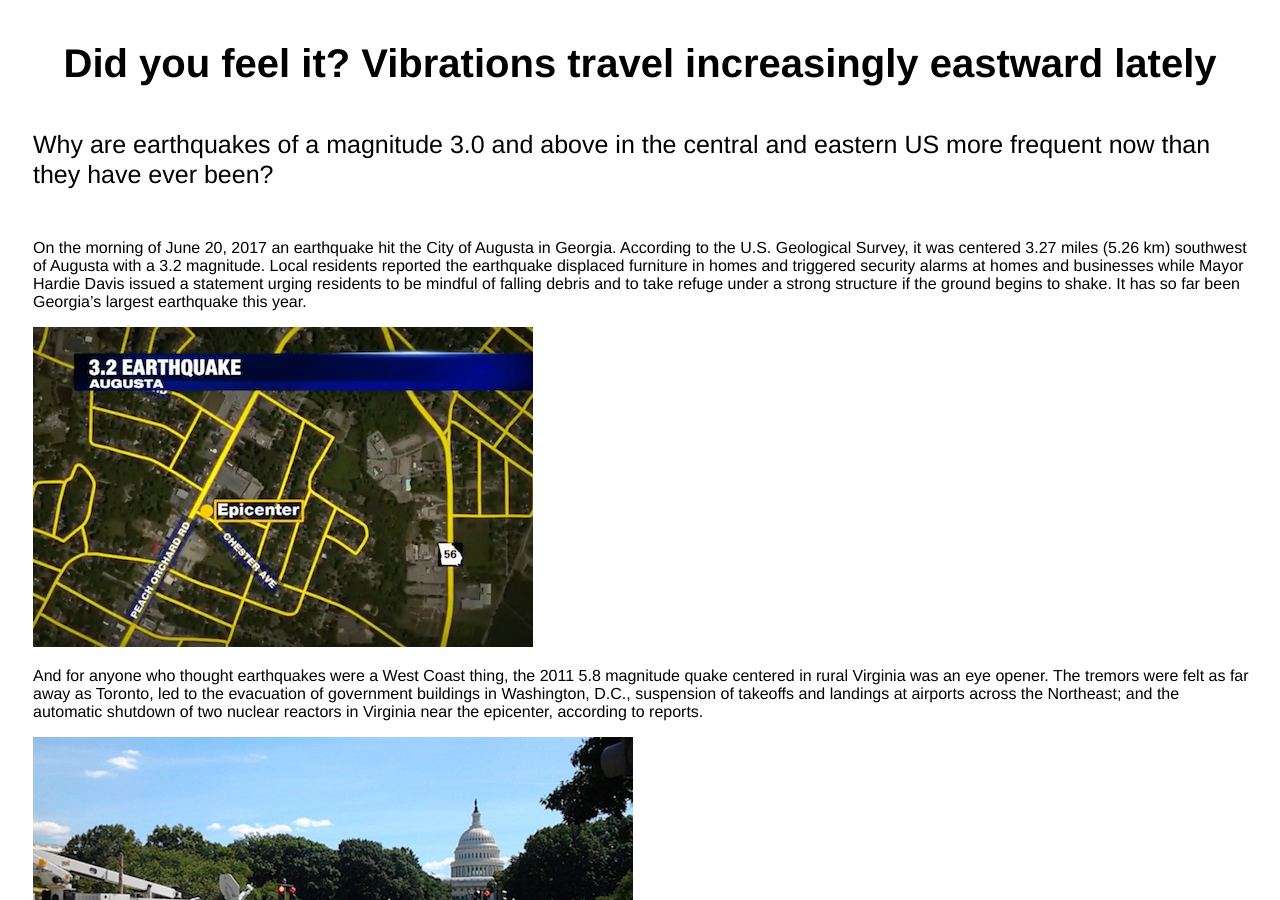
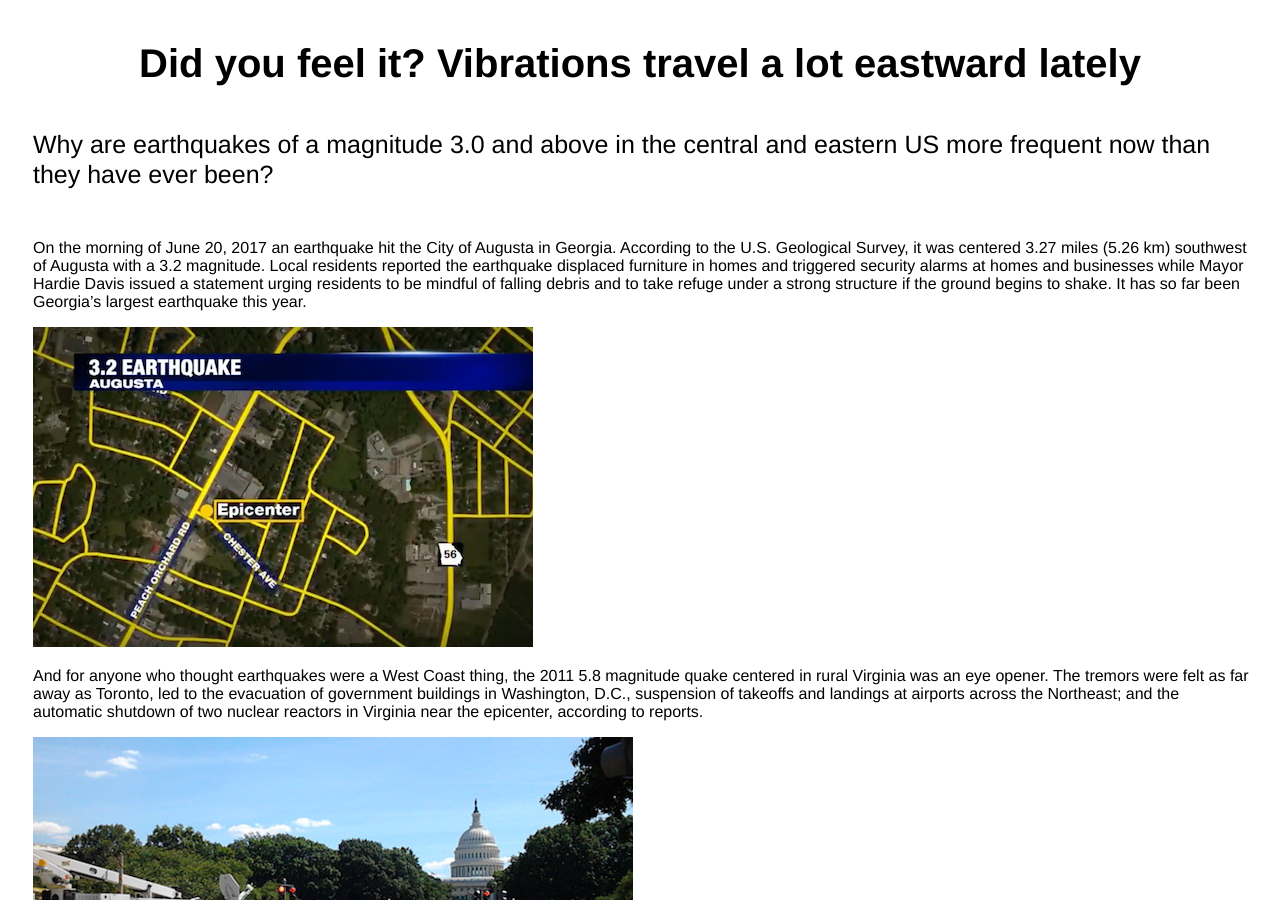
Before and after one commit to chrgavalas/data-projects, a Jekyll site: the page docs/US-Earthquakes/index.html, which Jekyll copies as it is, in a window 1280 px wide and 900 px high. Built offline with Jekyll 4.4.1, drawn with Linux system fonts in a browser that asks for light colours.

Commit message:
Earthquakes

```diff
--- a/docs/US-Earthquakes/index.html
+++ b/docs/US-Earthquakes/index.html
@@ -7,7 +7,7 @@
     <title>Data Studio Menu</title>
   </head>
   <body>
-  <h1 class="restaurant">Did you feel it? Vibrations travel increasingly eastward lately</h1>
+  <h1 class="restaurant">Did you feel it? Vibrations travel a lot eastward lately</h1>
   <div class="text"> Why are earthquakes of a magnitude 3.0 and above in the central and eastern US more frequent now than they have ever been?  </div>
   <div class="story_article"> <p>On the morning of June 20, 2017 an earthquake hit the City of Augusta in Georgia. According to the U.S. Geological Survey, it was centered 3.27 miles (5.26 km) southwest of Augusta with a 3.2 magnitude. Local residents reported the earthquake displaced furniture in homes and triggered security alarms at homes and businesses while Mayor Hardie Davis issued a statement urging residents to be mindful of falling debris and to take refuge under a strong structure if the ground begins to shake. It has so far been Georgia’s largest earthquake this year.</p>
   <img src="earth-georgia.png">
```
